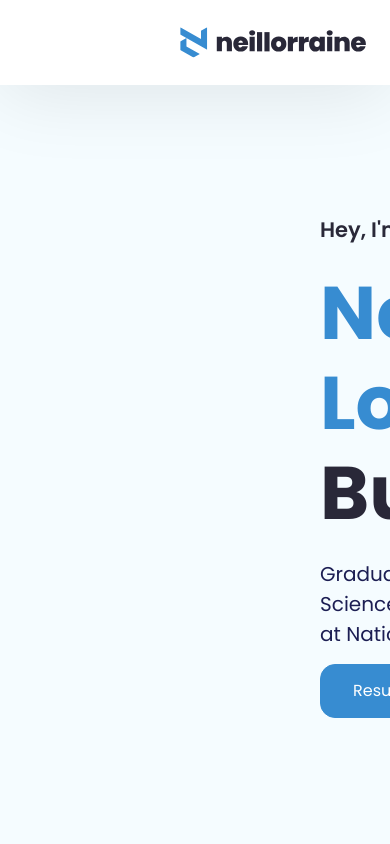
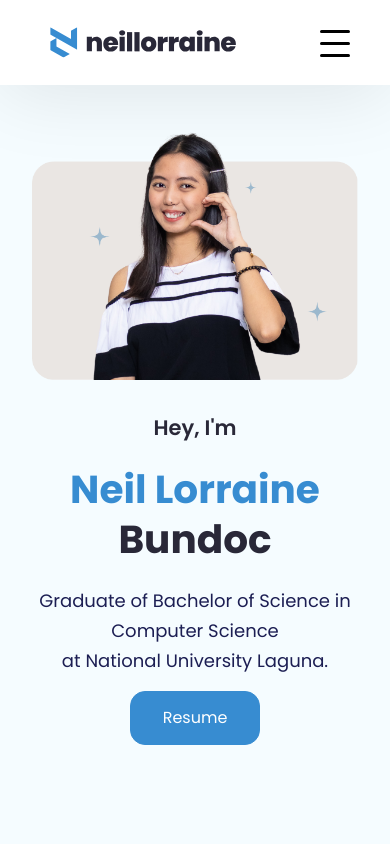
Before and after one commit to neillorrainecb/Personal-Portfolio-Website, a React (Create React App) app: page / in a window 390 px wide. Shown: the top 844 px of the page. Built offline with nearby package versions, Linux system fonts and the light colour scheme.

Commit message:
Responsive HeroSection.jsx and Navbar

```diff
--- a/src/App.css
+++ b/src/App.css
@@ -585,3 +585,140 @@ h3{
     font-weight: 500;
     line-height: 28px;
 }
+
+/* Responsive Screens */
+@media only screen and (max-width: 1200px) {
+    .hero--section{
+        display: flex;
+        flex-direction: column-reverse;
+        padding: 11.5rem 5rem
+    }
+
+    .hero--section--socials{
+        display: none;
+    }
+
+    .hero--section--content,
+    .hero--section--content-box{
+        justify-content: center;
+        align-items: center;
+    }
+
+    .hero--section--title,
+    .hero--section-description,
+    .footer--content{
+      text-align: center;
+    }
+
+    .navbar{
+        padding-left: 50px;
+    }
+  }
+
+
+  @media only screen and (max-width: 600px){
+    .hero--section{
+        display: flex;
+        flex-direction: column-reverse;
+        padding: 8rem 2rem;
+    }
+
+    .hero--section--title{
+        font-size: 39px;
+        line-height: 50px;
+    }
+
+    .hero--section-description{
+        font-size: 18px;
+    }
+  }
+
+  @media only screen and (max-width: 320px){
+    .hero--section{
+        display: flex;
+        flex-direction: column-reverse;
+        padding: 8rem 2rem;
+    }
+
+    .hero--section--title{
+        font-size: 39px;
+        line-height: 50px;
+    }
+
+    .hero--section-description{
+        font-size: 18px;
+    }
+  }
+
+  /* Hamburger menu  */
+
+  .nav__hamburger {
+    display: none;
+    width: 1.875rem;
+    height: 2.313rem;
+    flex-direction: column;
+    justify-content: space-around;
+    position: absolute;
+    top: 25px;
+    right: 40px;
+  }
+
+  .nav__hamburger__line {
+    display: block;
+    height: 0.188rem;
+    width: 100%;
+    background-color: #000000;
+    border-radius: 0.625rem;
+    transition: all ease-in-out 0.2s;
+  }
+
+  @media screen and (max-width: 1200px) {
+    .nav__hamburger {
+      display: flex;
+      z-index: 200;
+    }
+    .navbar--items {
+      display: flex;
+    }
+    .navbar--items {
+      position: absolute;
+      display: flex;
+      align-items: center;
+      justify-content: center;
+      background-color: rgba(255, 255, 255);
+      top: -30rem;
+      left: 0;
+      width: 100%;
+      transition: all ease-in-out 0.4s;
+    }
+    .navbar--items ul {
+      flex-direction: column;
+      align-items: center;
+      width: 100%;
+      padding: 3rem 0 0.6rem;
+      z-index: -100;
+    }
+    .navbar--items ul li {
+      text-align: center;
+    }
+    .navbar--items ul li a {
+      padding: 1rem;
+    }
+    .navbar--items {
+      z-index: -1000;
+    }
+    .navbar--items.active {
+      top: 30px;
+    }
+    .nav__hamburger.active :nth-child(1) {
+      transform: rotate(45deg) translate(0.85rem, 0.1875rem);
+    }
+
+    .nav__hamburger.active :nth-child(2) {
+      opacity: 0;
+    }
+
+    .nav__hamburger.active :nth-child(3) {
+      transform: rotate(-45deg) translate(0.85rem, -0.1875rem);
+    }
+  }
```
